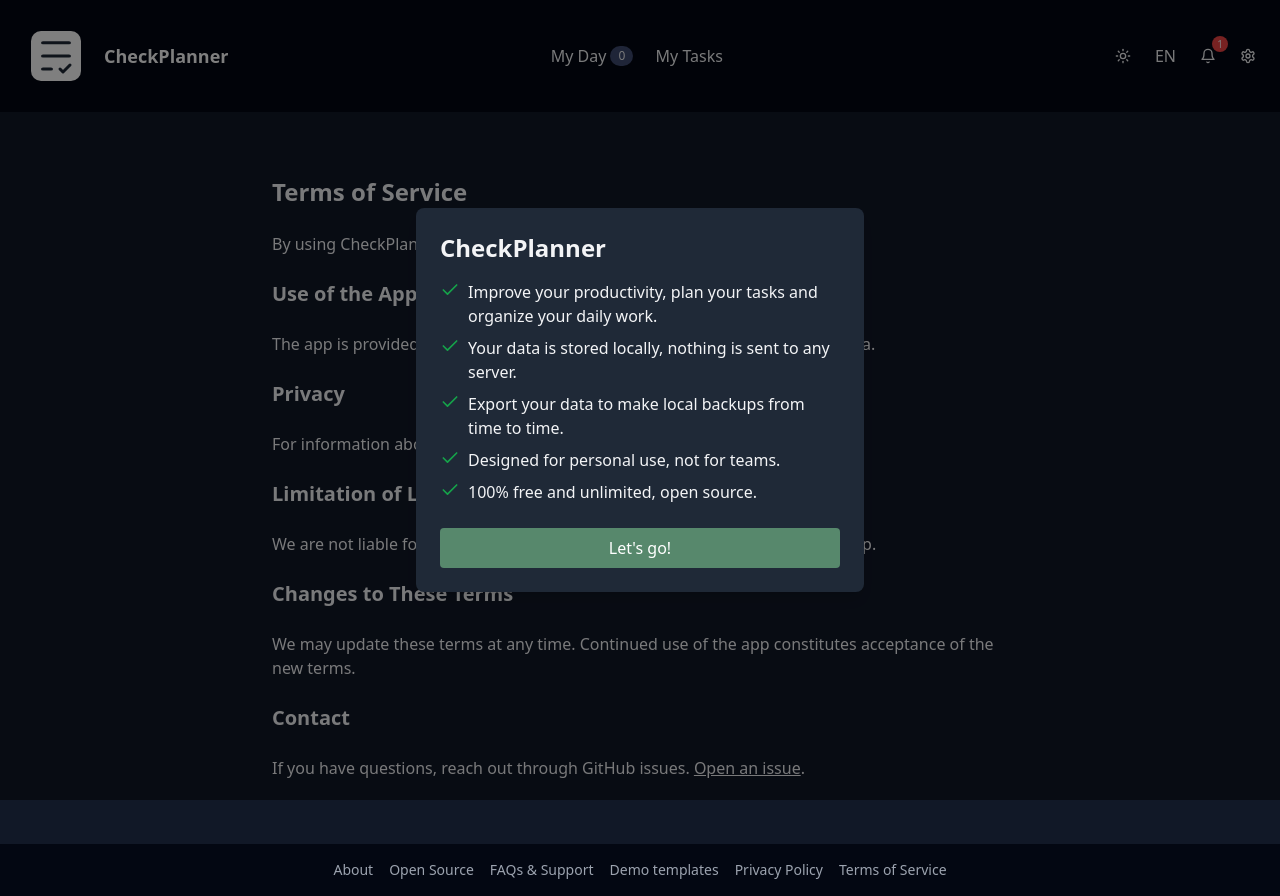
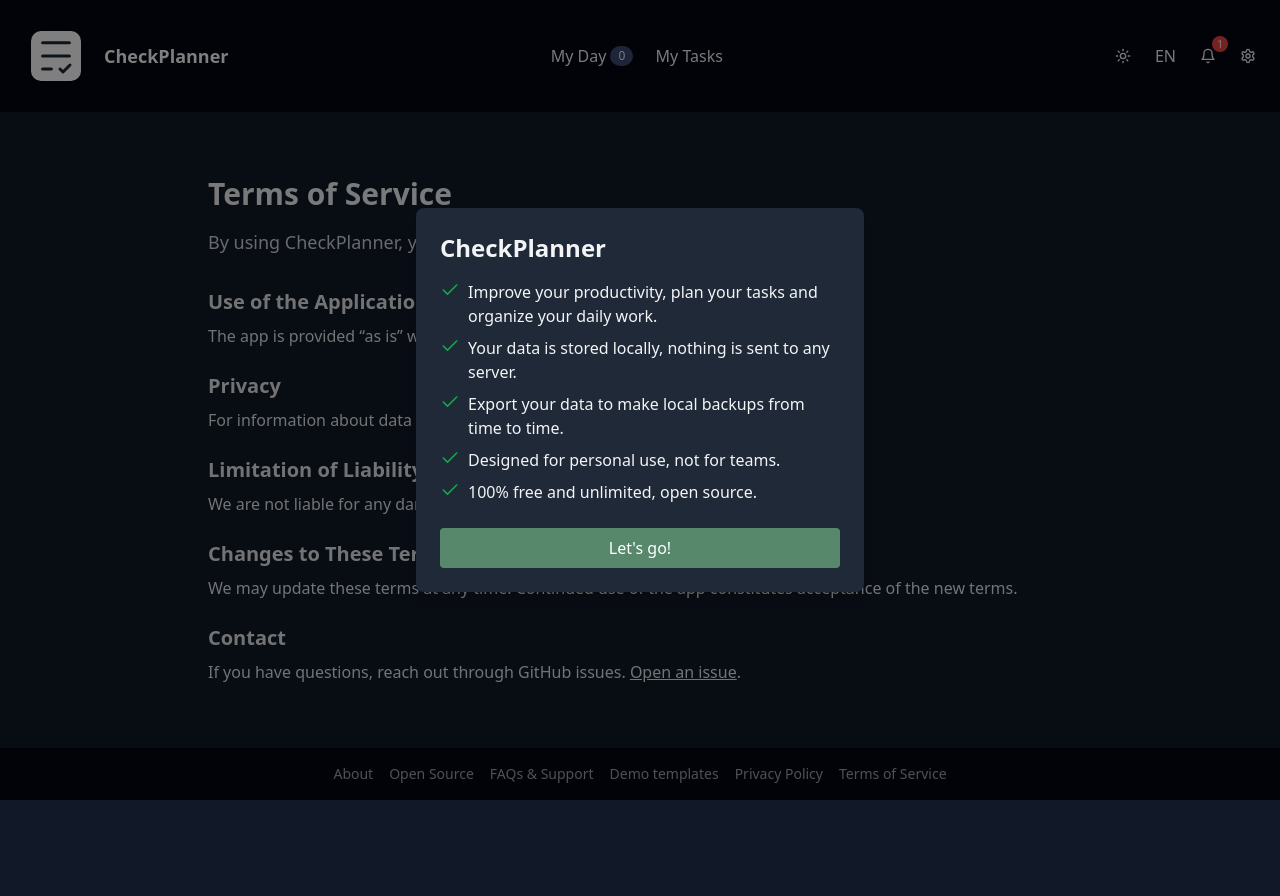
Before and after one commit to AntonioHCervantes/local-quick-planner, a Next.js app: page /terms in a window 1280 px wide. After the commit the page ends 800 px from the top, so only its background shows below. Built offline with nearby package versions, Linux system fonts and the light colour scheme.

Commit message:
feat: align footer pages layout with demo templates (#135)

```diff
--- a/app/about/page.tsx
+++ b/app/about/page.tsx
@@ -7,10 +7,15 @@ export default function AboutPage() {
   const { t } = useI18n();
 
   return (
-    <main className="mx-auto max-w-2xl space-y-4 px-4 py-16">
-      <h1 className="text-2xl font-bold">{t('aboutPage.title')}</h1>
-      <p>{t('aboutPage.intro')}</p>
-      <ul className="list-disc space-y-1 pl-6">
+    <main className="mx-auto max-w-4xl space-y-8 px-4 py-16">
+      <header className="space-y-4">
+        <h1 className="text-3xl font-bold">{t('aboutPage.title')}</h1>
+        <p className="text-lg text-gray-600 dark:text-gray-300">
+          {t('aboutPage.intro')}
+        </p>
+      </header>
+      <section className="space-y-4">
+        <ul className="list-disc space-y-2 pl-6 text-gray-700 dark:text-gray-200">
           <li>{t('aboutPage.features.freeOpenSource')}</li>
           <li>{t('aboutPage.features.privacy')}</li>
           <li>{t('aboutPage.features.fast')}</li>
@@ -19,7 +24,7 @@ export default function AboutPage() {
           <li>{t('aboutPage.features.myTasks')}</li>
           <li>{t('aboutPage.features.myDay')}</li>
         </ul>
-      <p>
+        <p className="text-gray-700 dark:text-gray-200">
           {t('aboutPage.sourceCode')}{' '}
           <a
             href="https://github.com/AntonioHCervantes/local-quick-planner"
@@ -31,7 +36,7 @@ export default function AboutPage() {
           </a>
           .
         </p>
-      <p>
+        <p className="text-gray-700 dark:text-gray-200">
           {t('aboutPage.learnMore')}{' '}
           <Link
             href="/faqs"
@@ -55,6 +60,7 @@ export default function AboutPage() {
           </Link>
           .
         </p>
+      </section>
     </main>
   );
 }
--- a/app/faqs/page.tsx
+++ b/app/faqs/page.tsx
@@ -19,11 +19,17 @@ export default function FAQsPage() {
   ];
 
   return (
-    <div className="mx-auto max-w-3xl space-y-6 px-4 py-16">
-      <h1 className="text-2xl font-bold">{t('faqs.title')}</h1>
+    <main className="mx-auto max-w-4xl space-y-8 px-4 py-16">
+      <header className="space-y-4">
+        <h1 className="text-3xl font-bold">{t('faqs.title')}</h1>
+        <p className="text-lg text-gray-600 dark:text-gray-300">
+          {t('faqs.intro')}
+        </p>
+      </header>
+      <section className="space-y-6">
         <Accordion items={faqs} />
-      <div>
-        <h2 className="font-semibold">{t('faqs.supportTitle')}</h2>
+        <div className="space-y-2 text-gray-700 dark:text-gray-200">
+          <h2 className="text-xl font-semibold">{t('faqs.supportTitle')}</h2>
           <p>
             {t('faqs.support')}{' '}
             <Link
@@ -36,6 +42,7 @@ export default function FAQsPage() {
             </Link>
           </p>
         </div>
-    </div>
+      </section>
+    </main>
   );
 }
--- a/app/privacy/page.tsx
+++ b/app/privacy/page.tsx
@@ -7,17 +7,27 @@ export default function PrivacyPage() {
   const { t } = useI18n();
 
   return (
-    <div className="mx-auto max-w-3xl space-y-6 px-4 py-16">
-      <h1 className="text-2xl font-bold">{t('privacyPage.title')}</h1>
-      <p>{t('privacyPage.intro')}</p>
+    <main className="mx-auto max-w-4xl space-y-8 px-4 py-16">
+      <header className="space-y-4">
+        <h1 className="text-3xl font-bold">{t('privacyPage.title')}</h1>
+        <p className="text-lg text-gray-600 dark:text-gray-300">
+          {t('privacyPage.intro')}
+        </p>
+      </header>
+      <section className="space-y-6 text-gray-700 dark:text-gray-200">
+        <div className="space-y-2">
           <h2 className="text-xl font-semibold">
             {t('privacyPage.localData.title')}
           </h2>
           <p>{t('privacyPage.localData.description')}</p>
+        </div>
+        <div className="space-y-2">
           <h2 className="text-xl font-semibold">
             {t('privacyPage.analytics.title')}
           </h2>
           <p>{t('privacyPage.analytics.description')}</p>
+        </div>
+        <div className="space-y-2">
           <h2 className="text-xl font-semibold">
             {t('privacyPage.contact.title')}
           </h2>
@@ -34,5 +44,7 @@ export default function PrivacyPage() {
             .
           </p>
         </div>
+      </section>
+    </main>
   );
 }
--- a/app/terms/page.tsx
+++ b/app/terms/page.tsx
@@ -7,12 +7,24 @@ export default function TermsPage() {
   const { t } = useI18n();
 
   return (
-    <div className="mx-auto max-w-3xl space-y-6 px-4 py-16">
-      <h1 className="text-2xl font-bold">{t('termsPage.title')}</h1>
-      <p>{t('termsPage.intro')}</p>
-      <h2 className="text-xl font-semibold">{t('termsPage.usage.title')}</h2>
+    <main className="mx-auto max-w-4xl space-y-8 px-4 py-16">
+      <header className="space-y-4">
+        <h1 className="text-3xl font-bold">{t('termsPage.title')}</h1>
+        <p className="text-lg text-gray-600 dark:text-gray-300">
+          {t('termsPage.intro')}
+        </p>
+      </header>
+      <section className="space-y-6 text-gray-700 dark:text-gray-200">
+        <div className="space-y-2">
+          <h2 className="text-xl font-semibold">
+            {t('termsPage.usage.title')}
+          </h2>
           <p>{t('termsPage.usage.description')}</p>
-      <h2 className="text-xl font-semibold">{t('termsPage.privacy.title')}</h2>
+        </div>
+        <div className="space-y-2">
+          <h2 className="text-xl font-semibold">
+            {t('termsPage.privacy.title')}
+          </h2>
           <p>
             {t('termsPage.privacy.description')}{' '}
             <Link
@@ -23,13 +35,23 @@ export default function TermsPage() {
             </Link>
             .
           </p>
+        </div>
+        <div className="space-y-2">
           <h2 className="text-xl font-semibold">
             {t('termsPage.liability.title')}
           </h2>
           <p>{t('termsPage.liability.description')}</p>
-      <h2 className="text-xl font-semibold">{t('termsPage.changes.title')}</h2>
+        </div>
+        <div className="space-y-2">
+          <h2 className="text-xl font-semibold">
+            {t('termsPage.changes.title')}
+          </h2>
           <p>{t('termsPage.changes.description')}</p>
-      <h2 className="text-xl font-semibold">{t('termsPage.contact.title')}</h2>
+        </div>
+        <div className="space-y-2">
+          <h2 className="text-xl font-semibold">
+            {t('termsPage.contact.title')}
+          </h2>
           <p>
             {t('termsPage.contact.description')}{' '}
             <Link
@@ -43,5 +65,7 @@ export default function TermsPage() {
             .
           </p>
         </div>
+      </section>
+    </main>
   );
 }
--- a/lib/i18n.tsx
+++ b/lib/i18n.tsx
@@ -272,6 +272,8 @@ const translations: Record<Language, any> = {
     },
     faqs: {
       title: 'Frequently Asked Questions',
+      intro:
+        'Find answers to common questions about how to make the most of CheckPlanner.',
       q1: {
         question: 'What is CheckPlanner?',
         answer:
@@ -634,6 +636,8 @@ const translations: Record<Language, any> = {
     },
     faqs: {
       title: 'Preguntas frecuentes',
+      intro:
+        'Encuentra respuestas a las preguntas más comunes sobre cómo aprovechar CheckPlanner.',
       q1: {
         question: '¿Qué es CheckPlanner?',
         answer:
```
Lines whose indentation alone changed are shown as unchanged.
